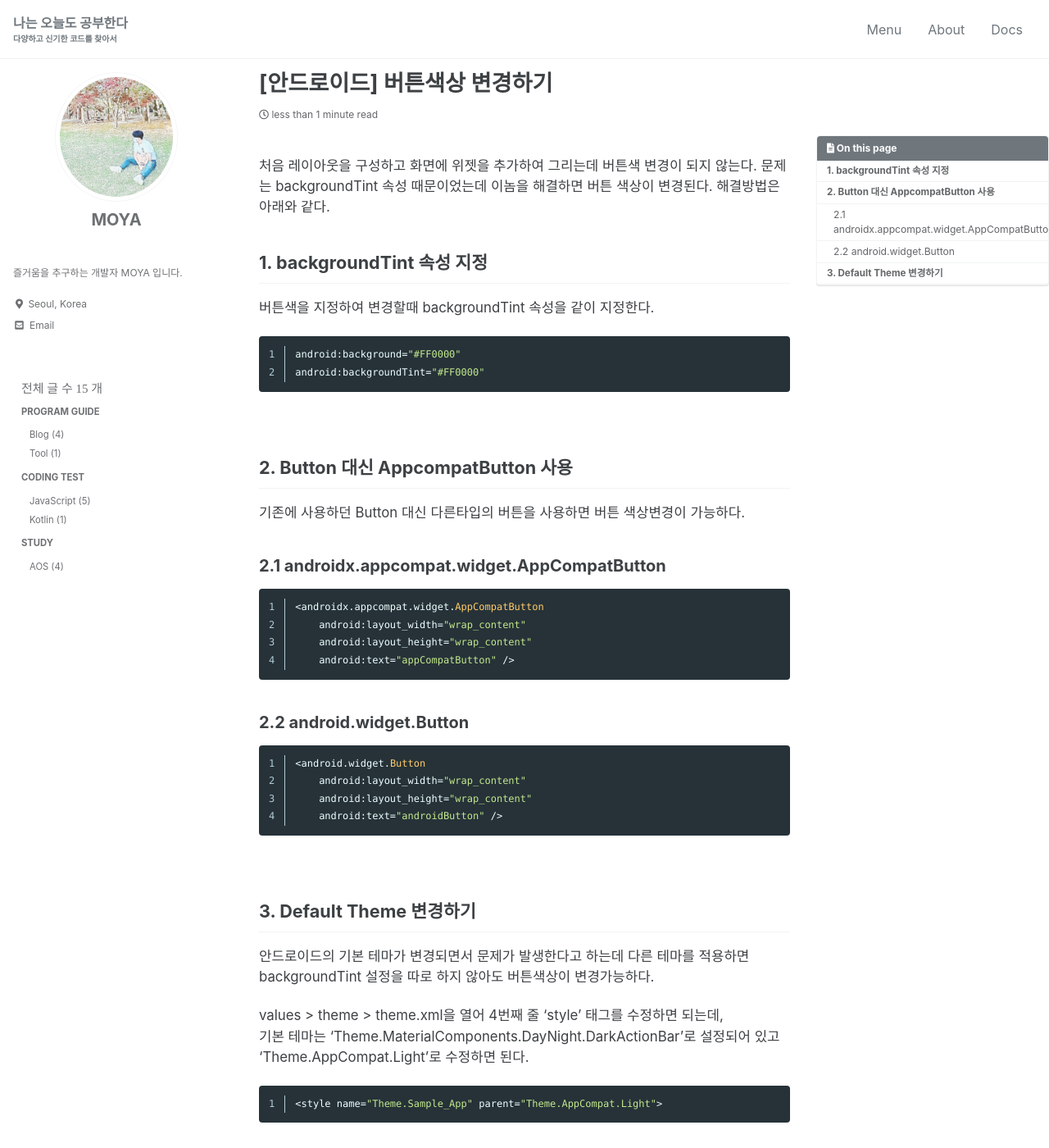
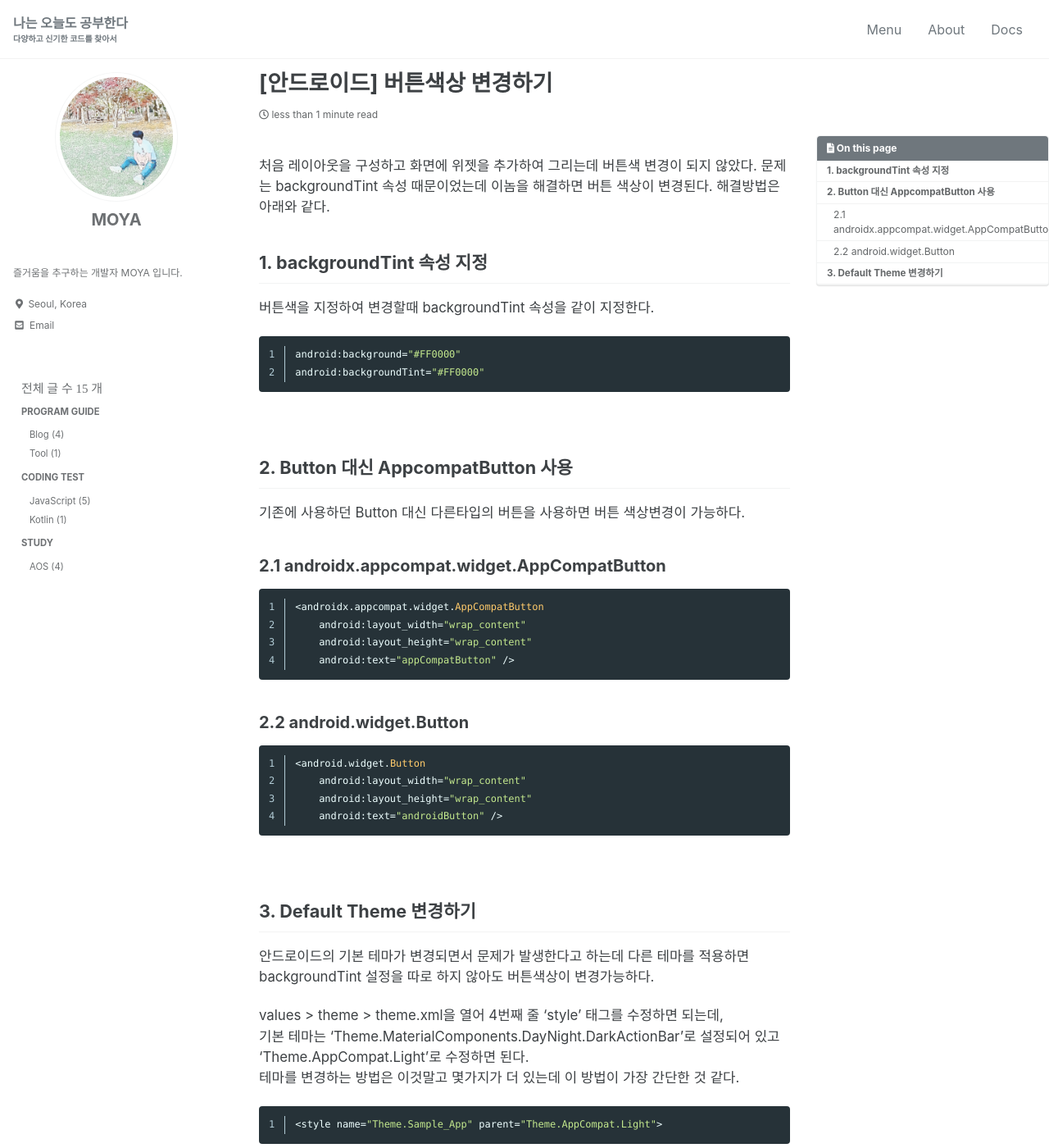
Before and after one commit to kdc7140/kdc7140.github.io, a Jekyll site: the page built from _posts/study/2021-11-02-kotlin004.md, in a window 1280 px wide and 1400 px high. Shown: the whole window at 82% size. Built offline with Jekyll 4.4.1, drawn with Linux system fonts in a browser that asks for light colours; cached includes are drawn as plain includes; some web fonts are replaced.

Commit message:
contents change

````diff
--- a/_posts/study/2021-11-02-kotlin004.md
+++ b/_posts/study/2021-11-02-kotlin004.md
@@ -15,7 +15,7 @@ tags:
 ---
 
 <br/>
-처음 레이아웃을 구성하고 화면에 위젯을 추가하여 그리는데 버튼색 변경이 되지 않는다.
+처음 레이아웃을 구성하고 화면에 위젯을 추가하여 그리는데 버튼색 변경이 되지 않았다.
 문제는 backgroundTint 속성 때문이었는데 이놈을 해결하면 버튼 색상이 변경된다.
 해결방법은 아래와 같다.
 
@@ -61,7 +61,8 @@ android:backgroundTint="#FF0000"
 
 values > theme > theme.xml을 열어 4번째 줄 'style' 태그를 수정하면 되는데,<br/>
 기본 테마는 'Theme.MaterialComponents.DayNight.DarkActionBar'로 설정되어 있고
-'Theme.AppCompat.Light'로 수정하면 된다.
+'Theme.AppCompat.Light'로 수정하면 된다.<br/>
+테마를 변경하는 방법은 이것말고 몇가지가 더 있는데 이 방법이 가장 간단한 것 같다.
 
 
 ```kotlin
````
